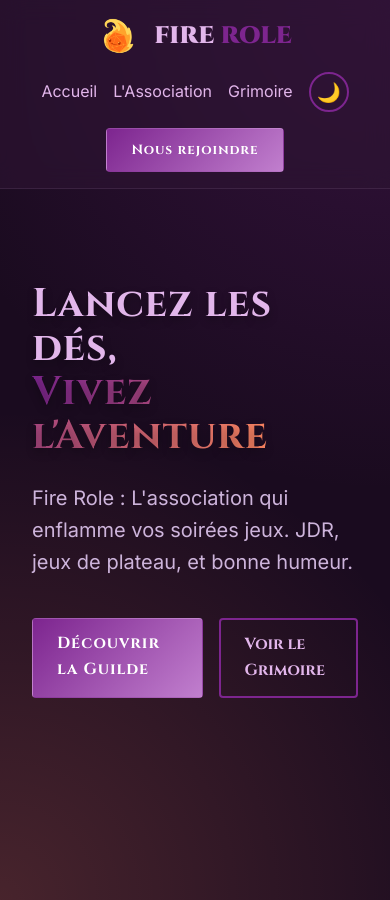
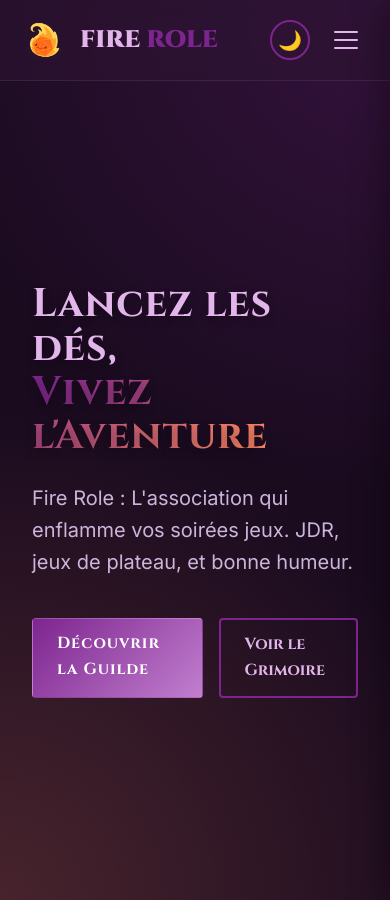
Before and after one commit to fire-role/fire-role.github.io, a Jekyll site: the page built from index.html, in a window 390 px wide and 900 px high. Built offline with Jekyll 4.4.1, drawn with Linux system fonts in a browser that asks for light colours.

Commit message:
feat: hamburger menu

```diff
--- a/index.html
+++ b/index.html
@@ -24,17 +24,27 @@
                 <img src="assets/icons/main_logo.png" alt="Fire Role Logo" class="main-logo-img">
                 <a href="#" class="logo">Fire <span>Role</span></a>
             </div>
-            <nav>
-                <ul class="nav-links">
+            <div class="right-header">
+                <nav class="nav-container">
+                    <ul class="nav-links" id="nav-links">
                         <li><a href="#home">Accueil</a></li>
                         <li><a href="#about">L'Association</a></li>
                         <li><a href="#gallery">Grimoire</a></li>
-                    <li><button id="theme-toggle" class="theme-btn" aria-label="Changer de thème">🌙</button></li>
                         <li><button id="contact-btn" class="btn-primary">Nous rejoindre</button></li>
                     </ul>
                 </nav>
+                <div class="header-actions">
+                    <button id="theme-toggle" class="theme-btn" aria-label="Changer de thème">🌙</button>
+                    <button id="menu-toggle" class="menu-toggle-btn" aria-label="Ouvrir le menu">
+                        <span class="bar"></span>
+                        <span class="bar"></span>
+                        <span class="bar"></span>
+                    </button>
+                </div>
+            </div>
         </div>
     </header>
+    <div class="menu-overlay" id="menu-overlay"></div>
 
     <main>
         <section id="home" class="hero">
--- a/script.js
+++ b/script.js
@@ -157,4 +157,42 @@
             });
         });
     }
+
+    // Mobile Hamburger Menu Logic
+    const menuToggle = document.getElementById('menu-toggle');
+    const navLinks = document.getElementById('nav-links');
+    const menuOverlay = document.getElementById('menu-overlay');
+
+    if (menuToggle && navLinks && menuOverlay) {
+        const toggleMenu = () => {
+            const isOpen = navLinks.classList.contains('active');
+            if (isOpen) {
+                closeMenu();
+            } else {
+                openMenu();
+            }
+        };
+
+        const openMenu = () => {
+            menuToggle.classList.add('active');
+            navLinks.classList.add('active');
+            menuOverlay.classList.add('active');
+            document.body.style.overflow = 'hidden';
+        };
+
+        const closeMenu = () => {
+            menuToggle.classList.remove('active');
+            navLinks.classList.remove('active');
+            menuOverlay.classList.remove('active');
+            document.body.style.overflow = '';
+        };
+
+        menuToggle.addEventListener('click', toggleMenu);
+        menuOverlay.addEventListener('click', closeMenu);
+
+        // Close menu when clicking on any nav link (e.g. for anchor navigation)
+        navLinks.querySelectorAll('a, button').forEach(link => {
+            link.addEventListener('click', closeMenu);
+        });
+    }
 });
--- a/style.css
+++ b/style.css
@@ -159,6 +159,42 @@
     justify-content: space-between;
     align-items: center;
     height: 80px;
+}
+
+.right-header {
+    display: flex;
+    align-items: center;
+    gap: 2rem;
+}
+
+.header-actions {
+    display: flex;
+    align-items: center;
+    gap: 1rem;
+}
+
+.menu-toggle-btn {
+    display: none;
+}
+
+.menu-overlay {
+    position: fixed;
+    top: 0;
+    left: 0;
+    width: 100vw;
+    height: 100vh;
+    background: rgba(10, 5, 13, 0.5);
+    backdrop-filter: blur(4px);
+    -webkit-backdrop-filter: blur(4px);
+    z-index: 1000;
+    opacity: 0;
+    pointer-events: none;
+    transition: opacity 0.3s ease;
+}
+
+.menu-overlay.active {
+    opacity: 1;
+    pointer-events: all;
 }
 
 .logo {
@@ -753,16 +789,101 @@
     }
 
     .header-content {
+        flex-direction: row;
+        justify-content: space-between;
+        align-items: center;
+        height: 80px;
+        padding: 0 1.5rem;
+    }
+
+    .right-header {
+        gap: 1rem;
+    }
+
+    .menu-toggle-btn {
+        display: flex;
+        background: none;
+        border: none;
+        cursor: pointer;
+        width: 40px;
+        height: 40px;
+        position: relative;
+        z-index: 1002;
         flex-direction: column;
-        height: auto;
-        padding: 1rem 0;
+        justify-content: center;
+        align-items: center;
+        gap: 6px;
+        padding: 0;
+    }
+
+    .menu-toggle-btn .bar {
+        display: block;
+        width: 24px;
+        height: 2px;
+        background-color: var(--text-main);
+        transition: transform 0.3s cubic-bezier(0.4, 0, 0.2, 1), opacity 0.3s ease, background-color 0.3s ease;
+        border-radius: 2px;
+    }
+
+    /* Morph hamburger to "X" */
+    .menu-toggle-btn.active .bar:nth-child(1) {
+        transform: translateY(8px) rotate(45deg);
+        background-color: var(--primary);
+    }
+
+    .menu-toggle-btn.active .bar:nth-child(2) {
+        opacity: 0;
+    }
+
+    .menu-toggle-btn.active .bar:nth-child(3) {
+        transform: translateY(-8px) rotate(-45deg);
+        background-color: var(--primary);
     }
 
     .nav-links {
+        position: fixed;
+        top: 0;
+        right: 0;
+        width: 300px;
+        max-width: 80vw;
+        height: 100vh;
+        background: var(--bg-card);
+        backdrop-filter: blur(20px);
+        -webkit-backdrop-filter: blur(20px);
+        border-left: 1px solid var(--glass-border);
+        box-shadow: -10px 0 30px rgba(0, 0, 0, 0.3);
+        display: flex;
+        flex-direction: column;
+        justify-content: flex-start;
+        align-items: center;
+        padding: 100px 2rem 2rem 2rem;
+        gap: 2rem;
+        z-index: 1001;
+        transform: translateX(100%);
+        transition: transform 0.4s cubic-bezier(0.4, 0, 0.2, 1);
+        margin-top: 0;
+        flex-wrap: nowrap;
+    }
+
+    .nav-links.active {
+        transform: translateX(0);
+    }
+
+    .nav-links li {
+        width: 100%;
+        text-align: center;
+    }
+
+    .nav-links li a {
+        display: block;
+        font-size: 1.25rem;
+        padding: 0.5rem 0;
+    }
+
+    .nav-links .btn-primary {
         margin-top: 1rem;
-        gap: 1rem;
-        flex-wrap: wrap;
-        justify-content: center;
+        width: auto;
+        display: inline-block;
     }
 
     .footer-content {
```
Also changed, not shown: _layouts/activity.html (+13 -3 lines). Lines whose indentation alone changed are shown as unchanged.
